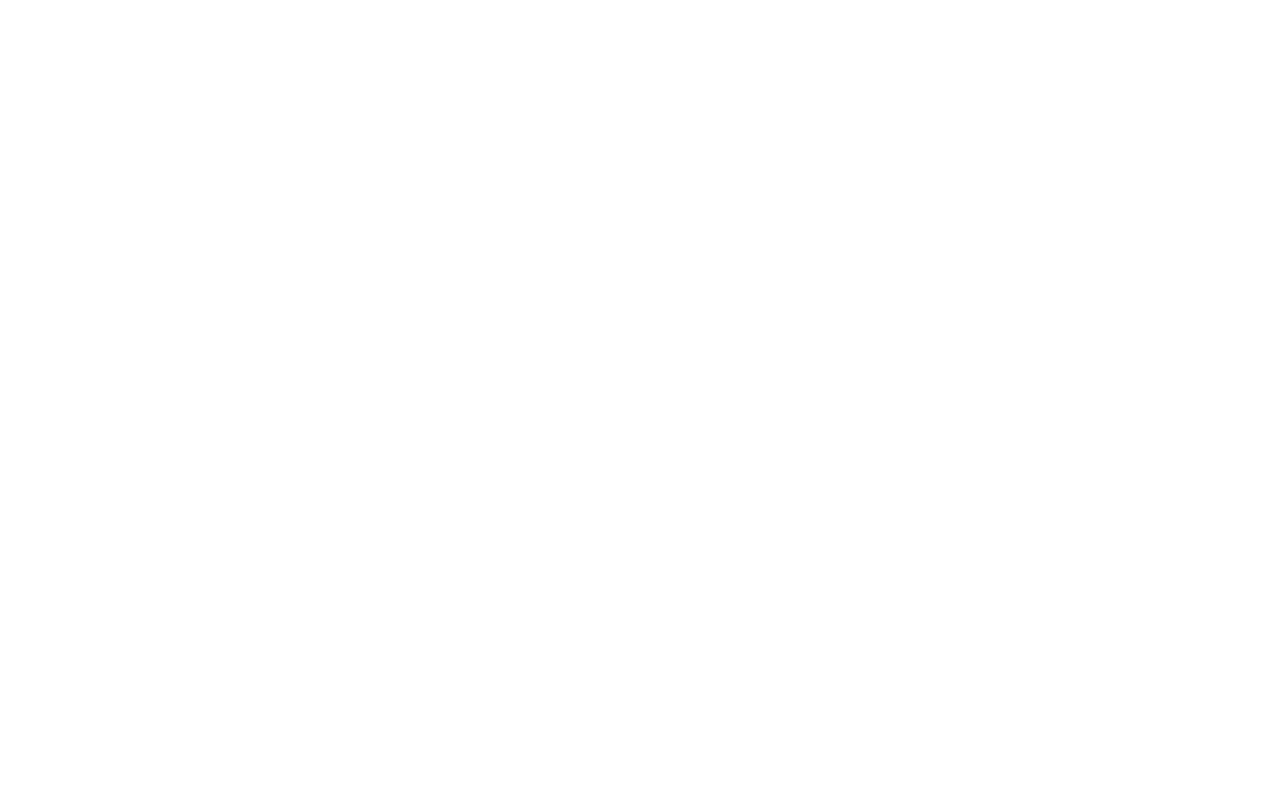
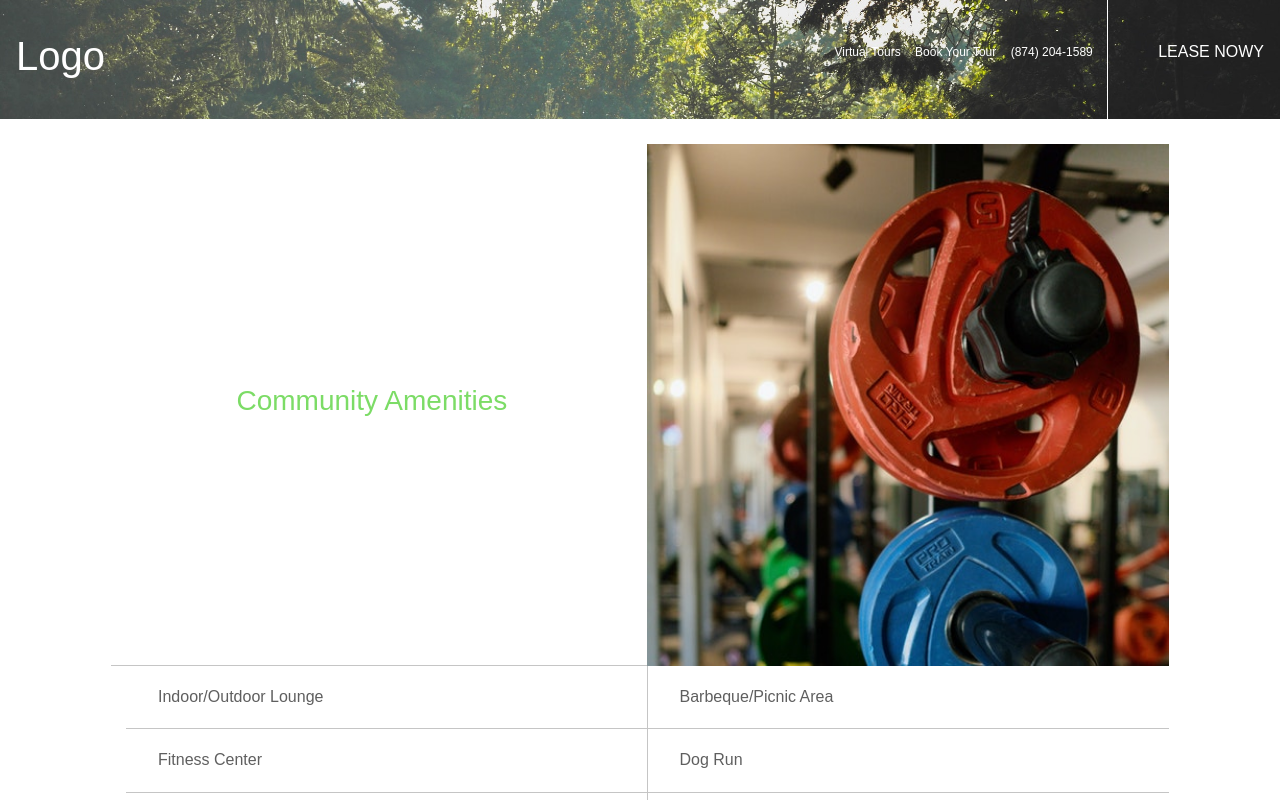
Before and after one commit to sprinzs123/luxury-housing, a React (Create React App) app: page /amenities in a window 1280 px wide. Shown: the top 800 px of the page. Built offline with nearby package versions, Linux system fonts and the light colour scheme.

Commit message:
amenities page added

```diff
--- a/src/App.js
+++ b/src/App.js
@@ -5,6 +5,7 @@
 
 
 import Contact from './pages/Contact';
+import Amenities from './pages/AmenitiesPage';
 
 
 
@@ -13,6 +14,7 @@
     return (
         <Router>
             <Route exact path='/contact' component={Contact} />
+            <Route exact path='/amenities' component={Amenities} />
         </Router>
     )
 
--- a/src/components/Amenities.js
+++ b/src/components/Amenities.js
@@ -1,7 +1,7 @@
-import "./amenities.css";
+import "../styles/amenities.css";
 import React, { Component } from "react";
-import pic1 from "./imgs/galery2.jpg";
-import pic2 from "./imgs/galery3.jpg";
+import pic1 from "../imgs/galery2.jpg";
+import pic2 from "../imgs/galery3.jpg";
 
 
 
--- a/src/pages/Contact.js
+++ b/src/pages/AmenitiesPage.js
@@ -1,9 +1,9 @@
 import React, { Component } from 'react'
 import BannerLogo from "../imgs/navBanner.jpg"
+import Footer from '../components/Footer'
+import ContactForm from '../components/Amenities'
+import NavBar from '../components/NavBar'
 
-import Footer from '../components/Footer'
-import ContactForm from '../components/ContatcUs'
-import NavBar from '../components/NavBar'
 
 export default class contact extends Component {
     render() {
```
Also changed, not shown: 1 other file (tests, documents, lock files or other folders).
